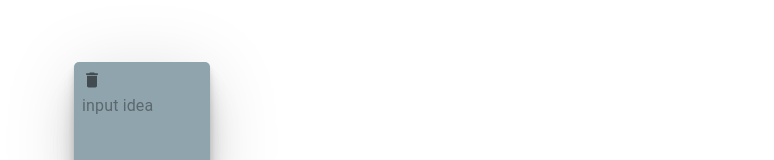
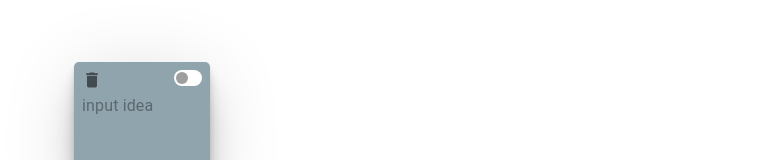
Before and after one commit to YusukeSato14/draggable-test, a Next.js app in the folder app/: page /App in a window 1280 px wide. Shown: the part 310-470 px from the top of the page, without its empty margins (506-1280 px from the left). Built offline with nearby package versions, Linux system fonts and the light colour scheme.

Commit message:
nextjs移行後色固定トグル適用

```diff
--- a/app/src/components/CardList.tsx
+++ b/app/src/components/CardList.tsx
@@ -1,12 +1,5 @@
 import { Delete } from "@mui/icons-material";
-import {
-  IconButton,
-  InputBase,
-  Switch,
-  Theme,
-  createStyles,
-  withStyles,
-} from "@mui/material";
+import { IconButton, InputBase, Switch, styled } from "@mui/material";
 import React, { ChangeEvent } from "react";
 import Draggable, { DraggableData, DraggableEvent } from "react-draggable";
 
@@ -21,42 +14,46 @@ type Props = {
   getCardsIndex: (id: number) => number;
 };
 
-// const AntSwitch = withStyles((theme: Theme) =>
-//   createStyles({
-//     root: {
-//       width: 28,
-//       height: 16,
-//       padding: 2,
-//       display: 'flex',
-//       float: 'right',
-//     },
-//     switchBase: {
-//       padding: 4,
-//       color: theme.palette.grey[500],
-//       '&$checked': {
-//         transform: 'translateX(10px)',
-//         color: theme.palette.common.white,
-//         '& + $track': {
-//           opacity: 1,
-//           backgroundColor: '#80DEEA',
-//           borderColor: '#E0E0E0',
-//         },
-//       },
-//     },
-//     thumb: {
-//       width: 10,
-//       height: 10,
-//       boxShadow: 'none',
-//     },
-//     track: {
-//       border: `1px solid #E0E0E0`,
-//       borderRadius: 16 / 2,
-//       opacity: 1,
-//       backgroundColor: theme.palette.common.white,
-//     },
-//     checked: {},
-//   }),
-// )(Switch);
+const AntSwitch = styled(Switch)(({ theme }) => ({
+  width: 28,
+  height: 16,
+  padding: 0,
+  display: "flex",
+  float: "right",
+  "&:active": {
+    "& .MuiSwitch-thumb": {
+      width: 15,
+    },
+    "& .MuiSwitch-switchBase.Mui-checked": {
+      transform: "translateX(9px)",
+    },
+  },
+  "& .MuiSwitch-switchBase": {
+    padding: 2,
+    color: theme.palette.grey[500],
+    "&.Mui-checked": {
+      transform: "translateX(12px)",
+      color: theme.palette.common.white,
+      "& + .MuiSwitch-track": {
+        opacity: 1,
+        backgroundColor: "#80DEEA",
+      },
+    },
+  },
+  "& .MuiSwitch-thumb": {
+    width: 12,
+    height: 12,
+    boxShadow: "none",
+    borderRadius: 6,
+  },
+  "& .MuiSwitch-track": {
+    borderRadius: 16 / 2,
+    opacity: 1,
+    backgroundColor: theme.palette.common.white,
+    boxXizing: "border-box",
+  },
+  checked: {},
+}));
 
 const CardList = ({
   cards,
@@ -168,11 +165,11 @@ const CardList = ({
               >
                 <Delete fontSize="small" />
               </IconButton>
-              {/* <AntSwitch
+              <AntSwitch
                 checked={card.isFixedColor}
                 onChange={toggleFixedColor(card)}
                 name="colorSwitch"
-              /> */}
+              />
               <InputBase
                 className="card-textarea"
                 autoFocus={true}
```
